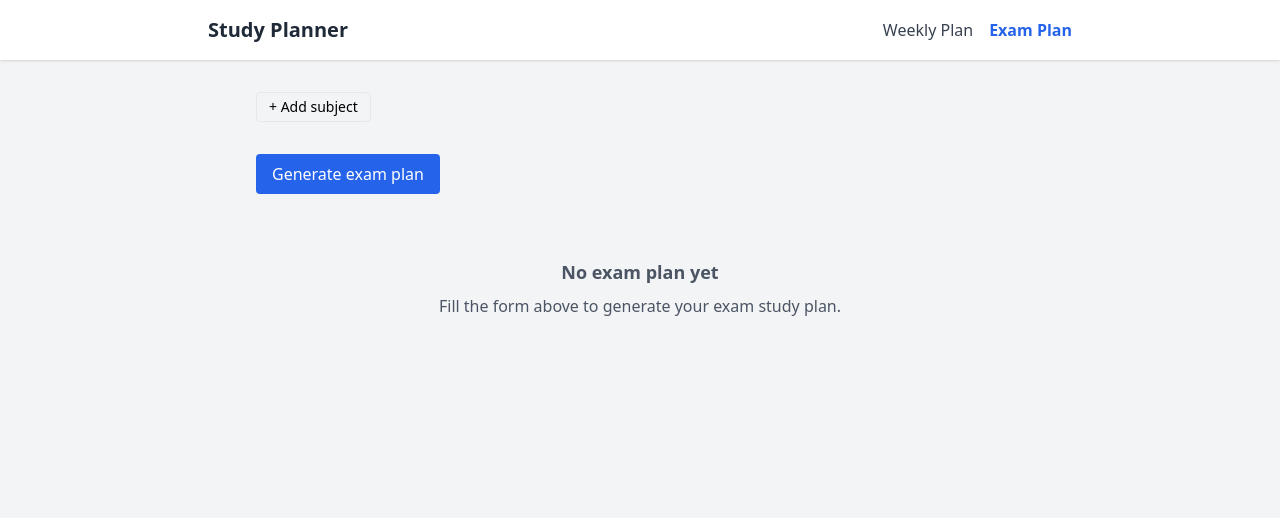
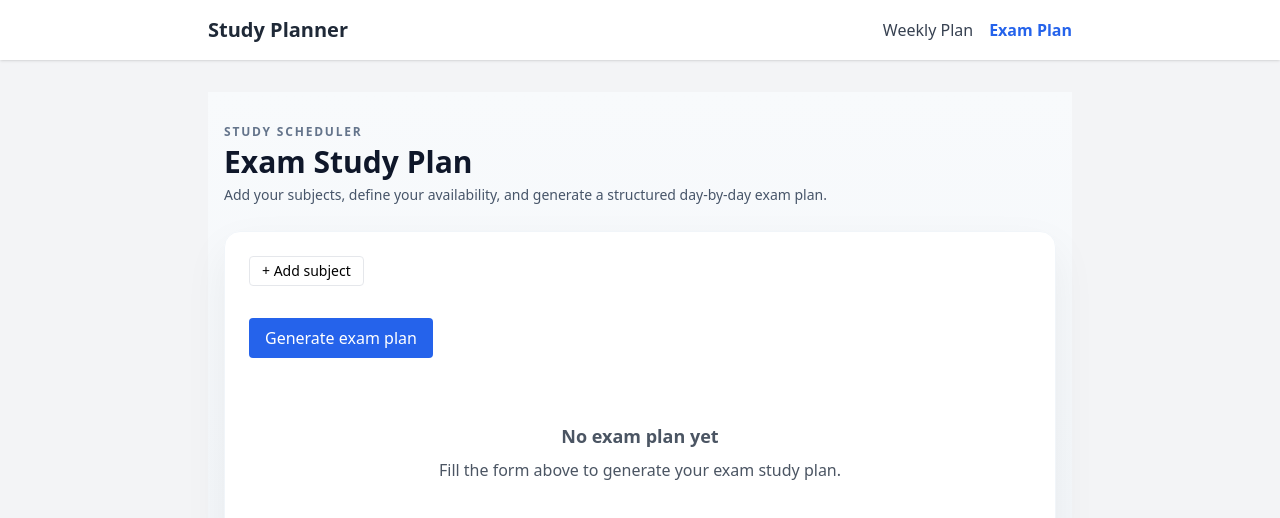
Before and after one commit to johnbutnotsmith/study-scheduler, a React app in the folder frontend/: page /exam in a window 1280 px wide. Shown: the top 518 px of the page. Built offline with nearby package versions, Linux system fonts and the light colour scheme; the HTML template or start-up script is replaced by a standard one.

Commit message:
ui ux upgrade 1.0

```diff
--- /dev/null
+++ b/frontend/src/components/PlanPageLayout.tsx
@@ -0,0 +1,67 @@
+// src/components/PlanPageLayout.tsx
+
+import React from "react";
+
+interface PlanPageLayoutProps {
+  title: string;
+  subtitle?: string;
+  /** Optional small label above the title, e.g. "Planner" or "Study Scheduler" */
+  eyebrow?: string;
+  /** Optional right‑side header actions (e.g. future: "Export", "Help") */
+  headerActions?: React.ReactNode;
+  /** Main content: form fields, subject lists, buttons, etc. */
+  children: React.ReactNode;
+}
+
+export default function PlanPageLayout({
+  title,
+  subtitle,
+  eyebrow,
+  headerActions,
+  children,
+}: PlanPageLayoutProps) {
+  return (
+    <div className="min-h-[calc(100vh-4rem)] bg-gradient-to-b from-slate-50 to-slate-100 py-8 px-4">
+      <div className="max-w-4xl mx-auto">
+        {/* Top page heading area */}
+        <header className="mb-6">
+          {eyebrow && (
+            <div className="text-xs font-semibold uppercase tracking-[0.15em] text-slate-500 mb-1">
+              {eyebrow}
+            </div>
+          )}
+
+          <div className="flex flex-col gap-3 sm:flex-row sm:items-center sm:justify-between">
+            <div>
+              <h1 className="text-2xl sm:text-3xl font-semibold text-slate-900">
+                {title}
+              </h1>
+              {subtitle && (
+                <p className="mt-1 text-sm text-slate-600 leading-relaxed max-w-2xl">
+                  {subtitle}
+                </p>
+              )}
+            </div>
+
+            {headerActions && (
+              <div className="mt-2 sm:mt-0 flex items-center gap-2">
+                {headerActions}
+              </div>
+            )}
+          </div>
+        </header>
+
+        {/* Main card */}
+        <main className="bg-white/95 backdrop-blur-sm shadow-[0_18px_45px_rgba(15,23,42,0.06)] border border-slate-100 rounded-2xl px-4 sm:px-6 py-5 sm:py-6 space-y-6">
+          {/* Optional subtle divider under the header area inside the card if needed later */}
+          {children}
+        </main>
+
+        {/* Optional bottom meta section (future: tips, legal, etc.) */}
+        {/* <footer className="mt-4 text-xs text-slate-400 text-right">
+          Need help planning? You’ll add onboarding/help links here later.
+        </footer> */}
+      </div>
+    </div>
+  );
+}
--- a/frontend/src/pages/ExamPlanPage.tsx
+++ b/frontend/src/pages/ExamPlanPage.tsx
@@ -1,5 +1,6 @@
 import { useState } from "react";
 import AppLayout from "@/components/AppLayout";
+import PlanPageLayout from "@/components/PlanPageLayout";
 import { ExamPlanForm } from "@/components/ExamPlanForm";
 import { generateExamPlan } from "@/api/client";
 import ExamTimeline from "@/components/ExamTimeline";
@@ -49,8 +50,11 @@ export default function ExamPlanPage() {
     <AppLayout>
       <LoadingOverlay isVisible={loading} />
 
-      <div className="max-w-3xl mx-auto space-y-6">
-
+      <PlanPageLayout
+        eyebrow="Study Scheduler"
+        title="Exam Study Plan"
+        subtitle="Add your subjects, define your availability, and generate a structured day‑by‑day exam plan."
+      >
         {error && (
           <div className="bg-red-100 text-red-700 p-3 rounded border border-red-300">
             {error}
@@ -71,7 +75,7 @@ export default function ExamPlanPage() {
             <ExamTimeline plan={plan} />
           </div>
         )}
-      </div>
+      </PlanPageLayout>
     </AppLayout>
   );
 }
--- a/frontend/src/pages/WeeklyPlanPage.tsx
+++ b/frontend/src/pages/WeeklyPlanPage.tsx
@@ -1,5 +1,6 @@
 import { useState } from "react";
 import AppLayout from "@/components/AppLayout";
+import PlanPageLayout from "@/components/PlanPageLayout";
 import { WeeklyPlanForm } from "@/components/WeeklyPlanForm";
 import { generateWeeklyPlan } from "@/api/client";
 import WeeklyTimeline from "@/components/WeeklyTimeline";
@@ -49,8 +50,11 @@ export default function WeeklyPlanPage() {
     <AppLayout>
       <LoadingOverlay isVisible={loading} />
 
-      <div className="max-w-3xl mx-auto space-y-6">
-
+      <PlanPageLayout
+        eyebrow="Study Scheduler"
+        title="Weekly Study Plan"
+        subtitle="Define your weekly availability, add subjects, and generate a realistic weekly study plan."
+      >
         {error && (
           <div className="bg-red-100 text-red-700 p-3 rounded border border-red-300">
             {error}
@@ -71,7 +75,7 @@ export default function WeeklyPlanPage() {
             <WeeklyTimeline plan={plan} />
           </div>
         )}
-      </div>
+      </PlanPageLayout>
     </AppLayout>
   );
 }
```
